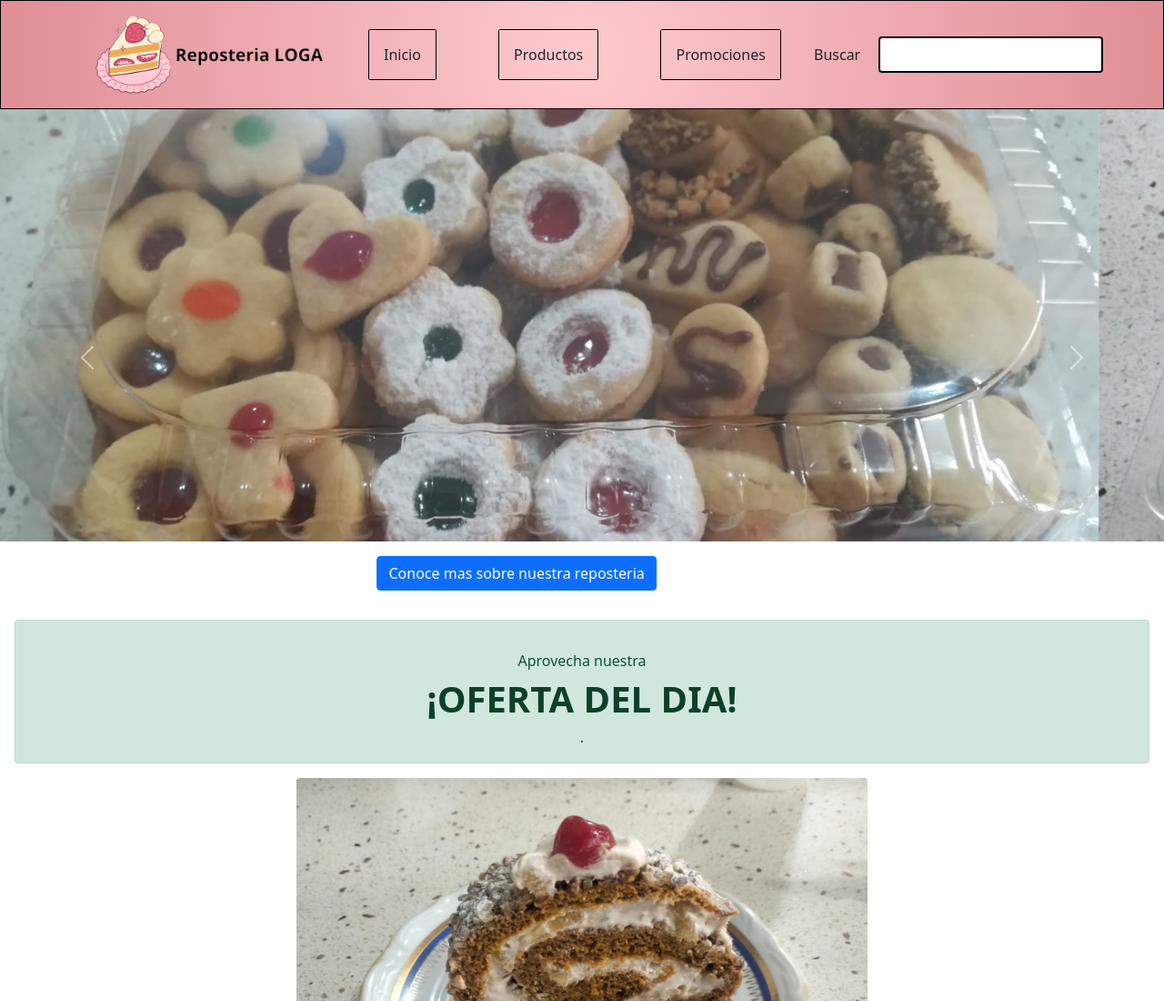
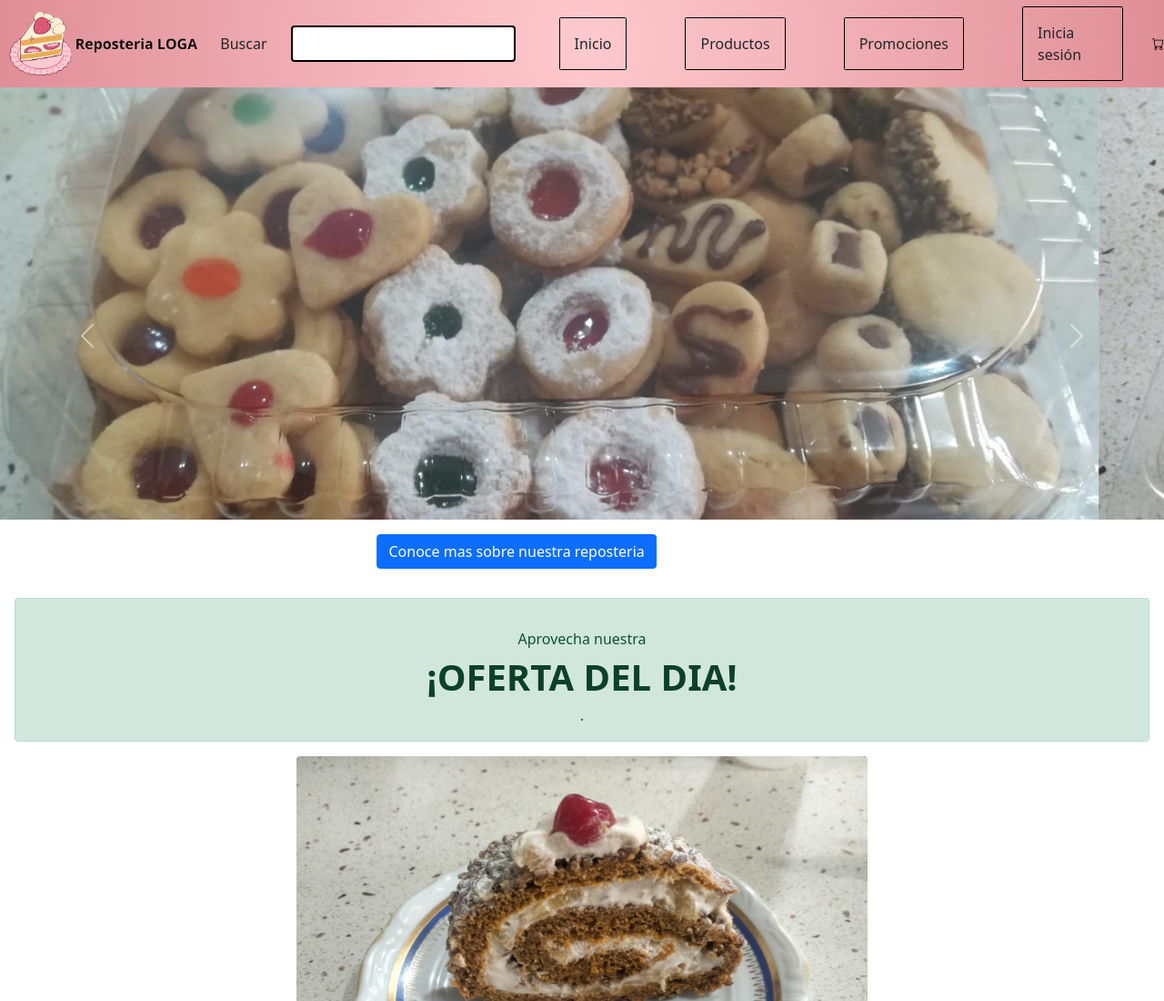
Before and after one commit to JALomeli/reposteriafina, a plain HTML site: page index.html in a window 1280 px wide. Shown: the top 1100 px of the page at 91% size. Drawn offline with nearby package versions, Linux system fonts and the light colour scheme.

Commit message:
encabezado corregido flexbox centrado

```diff
--- a/estilosLOGA.css
+++ b/estilosLOGA.css
@@ -14,37 +14,33 @@ h3{
     font-weight: 700;
     font-size: 2.5rem;
 }
-.Botones-Encabezado a{
-    text-decoration: none;
-    color: inherit;
+
+
+
+header {
+    display: flex;
+    justify-content: center;
+    align-items: center;
+    background: rgb(254, 202, 207);
+    background: radial-gradient(circle, rgba(254, 202, 207, 1) 0%, rgba(224, 142, 150, 1) 100%);
+    height: 12vh;
 }
 
-.Encabezado-principal {
-    display: flex;
-    align-items: stretch;
-    flex-direction: column;
-    width: 100%;
-    height: 15vh;
+.btnImgHome {
+        display: flex;
+        max-height: 10rem;
 }
 
-.Encabezado-principal .container-fluid{
-    display: flex;
-    background: rgb(254,202,207);
-    background: radial-gradient(circle, rgba(254,202,207,1) 0%, rgba(224,142,150,1) 100%);
-    flex-direction: row;
-    align-items: center;
-    width: 100%;
-    height: 15vh;
-    border: .1rem solid #000000;
+label {
+    margin: 0 10px;
 }
 
-.btnImgHome{
-display: flex;
-max-height: 10rem;
-margin-left: 5rem;
-}
 
-.Botones-link{
+.Botones-link {
+
+    text-decoration: none;
+    color: black;
+    margin: 0 10px;
     border: .01rem solid #000000;
     border-radius: .1rem;
     margin: 2rem;
@@ -53,15 +49,12 @@ margin-left: 5rem;
     padding: 1rem;
 }
 
-
-
 .Botones-link:hover {
     background-color: #e7361e;
     color: #fff;
     box-shadow: 0 4px 8px rgba(0, 0, 0, 0.774);
   }
-
-  #search {
+#search {
     margin: 1rem;
     padding: 6px;
     border: 2px solid #000000;
@@ -71,7 +64,8 @@ margin-left: 5rem;
   #search:hover {
     border-color:  #026680;
     border-radius: 5px
-  }
+}
+
 
 
 /* ------------------------ Encabezado -------------------*/
--- a/index.html
+++ b/index.html
@@ -10,27 +10,21 @@
     <link href="https://cdnjs.cloudflare.com/ajax/libs/flowbite/1.8.1/flowbite.min.css"  rel="stylesheet" />
     <script src="../path/to/flowbite/dist/flowbite.min.js"></script>
 
-
-
-
 </head>
 <body>
-    <header class="Encabezado-principal">
-		<div class="container-fluid">
-			<h1 class="headerPrincipal-titulo">
-                <a href="index.html">
+  <header class="header">
+    <a href="#">
         <img src="Imagenes/imagenes pies y cabeza/Reposteria Loga.png" alt="logoreposteria" class="btnImgHome">
     </a>
-			</h1>
-			<nav class="Botones">
+    <label for="search">Buscar </label>
+    <input type="search" name="search" id="search"/>
     <a class="Botones-link" href="index.html">Inicio</a>
     <a class="Botones-link" href="productos.html">Productos</a>
     <a class="Botones-link" href="Sobrenosotros.html">Promociones</a>
-                <label for="search">Buscar </label>
-                <input type="search" name="search" id="search"/>
-			</nav>
-		</div>
-
+    <a class="Botones-link" href="Sobrenosotros.html">Inicia sesión</a>
+    <a href="#">
+        <img src="Imagenes/imagenes pies y cabeza/cart.svg" alt="logoreposteria" class="btnImgHome">
+    </a>
 </header>
 
     <div id="seccion-con-fondo">
```
Also changed, not shown: Imagenes/imagenes pies y cabeza/cart.svg (added). Lines whose indentation alone changed are shown as unchanged.
